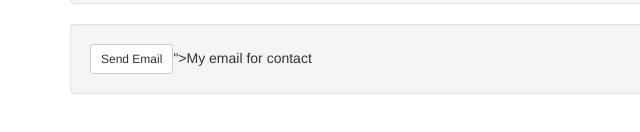
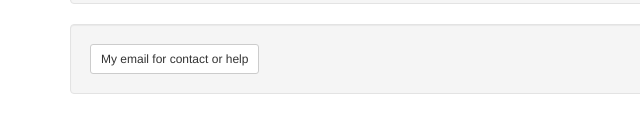
Before and after one commit to appletech75O/repo, a plain HTML site: page index.html in a window 1280 px wide. Shown: the part 528-660 px from the top of the page, 0-640 px from the left. Drawn offline with nearby package versions, Linux system fonts and the light colour scheme.

Commit message:
Update index.html

```diff
--- a/index.html
+++ b/index.html
@@ -39,6 +39,6 @@
 
 <div class="container">
 	<div class="well">
-		<a class="btn btn-sm btn-default" href="mailto:kxbalaguer@gmail.com">Send Email</a>">My email for contact</a>
+		<a class="btn btn-sm btn-default" href="mailto:kxbalaguer@gmail.com">My email for contact or help</a>
 	</div>
 </div>
```
